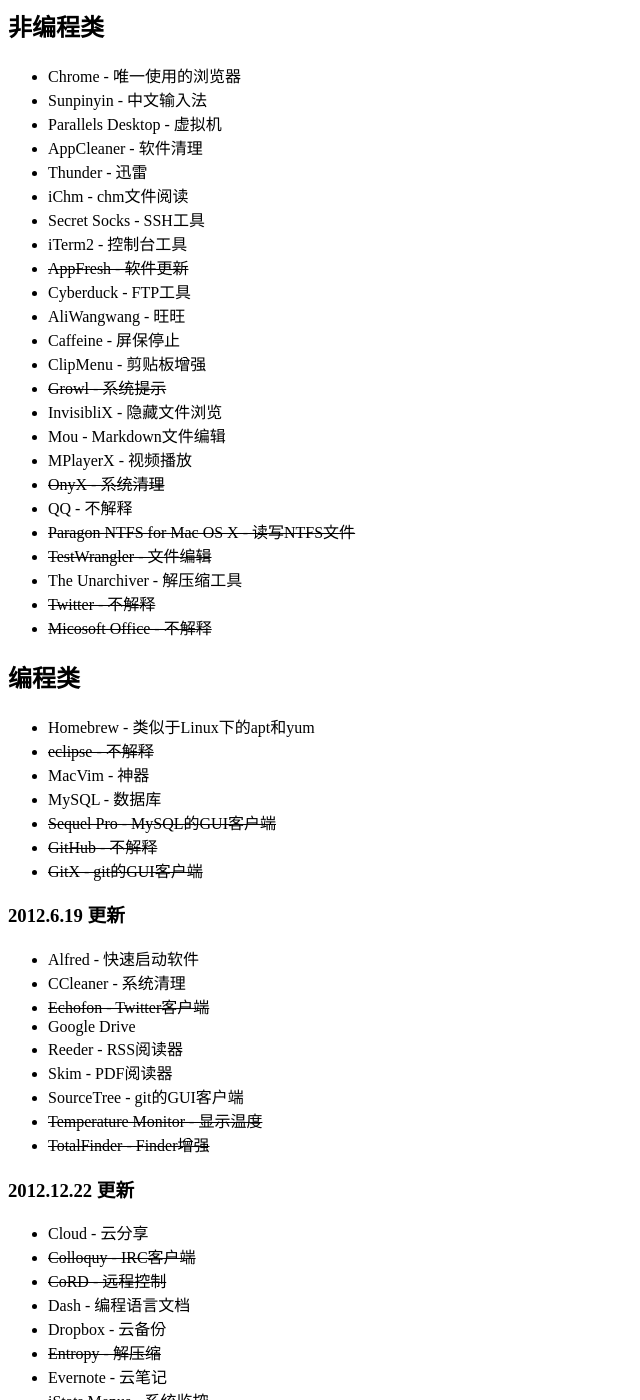
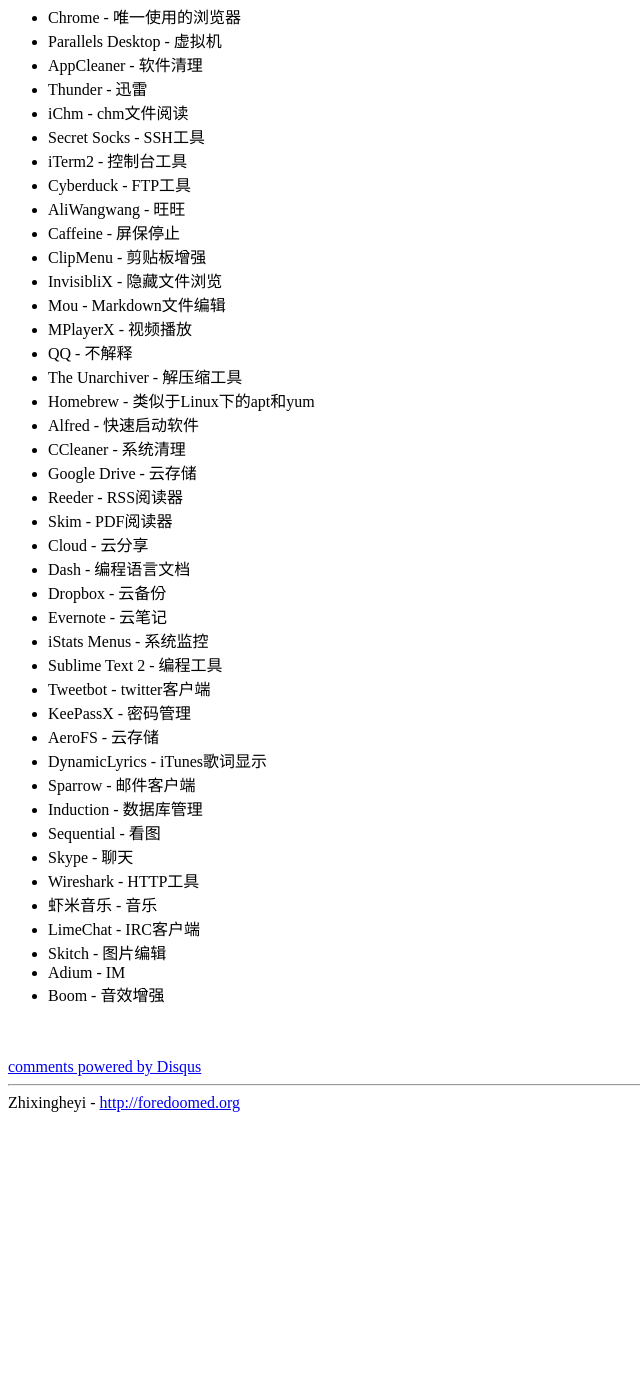
Before and after one commit to Foredoomed/foredoomed.org, a Jekyll site: the page built from _posts/2011-11-17-my-macbook-life-starts.markdown, in a window 1280 px wide and 1400 px high, scrolled down 365 px. Shown: the whole window, without its empty margins (0-640 px from the left). Built offline with Jekyll 4.4.1, drawn with Linux system fonts in a browser that asks for light colours; Markdown is read by kramdown in place of the engine named in the settings; comment, search, counter and statistics services are not loaded; after the commit the page ends 1485 px from its top, so only the background shows below that; some of the changed text lies outside the part shown.

Commit message:
Update post

```diff
--- a/_posts/2011-11-17-my-macbook-life-starts.markdown
+++ b/_posts/2011-11-17-my-macbook-life-starts.markdown
@@ -11,83 +11,45 @@
 
 下面是我目前安装的软件列表：
 
-## 非编程类
-
 *  Chrome - 唯一使用的浏览器
-*  Sunpinyin - 中文输入法
 *  Parallels Desktop - 虚拟机
 *  AppCleaner - 软件清理
 *  Thunder - 迅雷
 *  iChm - chm文件阅读
 *  Secret Socks - SSH工具
 *  iTerm2 - 控制台工具
-*  <s>AppFresh - 软件更新</s>
 *  Cyberduck - FTP工具
 *  AliWangwang - 旺旺
 *  Caffeine - 屏保停止
 *  ClipMenu - 剪贴板增强
-*  <s>Growl - 系统提示</s>
 *  InvisibliX - 隐藏文件浏览
 *  Mou - Markdown文件编辑
 *  MPlayerX - 视频播放
-*  <s>OnyX - 系统清理</s>
 *  QQ - 不解释
-*  <s>Paragon NTFS for Mac OS X - 读写NTFS文件</s>
-*  <s>TestWrangler - 文件编辑</s>
 *  The Unarchiver - 解压缩工具
-*  <s>Twitter - 不解释</s>
-*  <s>Micosoft Office - 不解释</s>
-
-## 编程类
-
 *  Homebrew - 类似于Linux下的apt和yum
-*  <s>eclipse - 不解释</s>
-*  MacVim - 神器
-*  MySQL - 数据库
-*  <s>Sequel Pro - MySQL的GUI客户端</s>
-*  <s>GitHub - 不解释</s>
-*  <s>GitX - git的GUI客户端</s>
-
-### 2012.6.19 更新
-
-* Alfred - 快速启动软件
-* CCleaner - 系统清理
-* <s>Echofon - Twitter客户端</s>
-* Google Drive
-* Reeder - RSS阅读器
-* Skim - PDF阅读器
-* SourceTree - git的GUI客户端
-* <s>Temperature Monitor - 显示温度</s>
-* <s>TotalFinder - Finder增强</s>
-
-### 2012.12.22 更新
-
-* Cloud - 云分享
-* <s>Colloquy - IRC客户端</s>
-* <s>CoRD - 远程控制</s>
-* Dash - 编程语言文档
-* Dropbox - 云备份
-* <s>Entropy - 解压缩</s>
-* Evernote - 云笔记
-* iStats Menus - 系统监控
-* Sublime Text 2 - 编程工具
-* Tweetbot - twitter客户端
-
-### 2013.07.14 更新
-
-* KeePassX - 密码管理
-* AeroFS - 云存储
-* DynamicLyrics - iTunes歌词显示
-* Sparrow - 邮件客户端
-* <s>XtraFinder - Finder增强</s>
-
-### 2013.10.23 更新
-
-* GoAgentX - 科学上网
-* Induction - 数据库管理
-* Sequential - 看图
-* Skype - 聊天
-* Wireshark - HTTP工具
-* 虾米音乐 - 音乐
-* LimeChat - IRC客户端
-* Skitch - 图片编辑
+*  Alfred - 快速启动软件
+*  CCleaner - 系统清理
+*  Google Drive - 云存储
+*  Reeder - RSS阅读器
+*  Skim - PDF阅读器
+*  Cloud - 云分享
+*  Dash - 编程语言文档
+*  Dropbox - 云备份
+*  Evernote - 云笔记
+*  iStats Menus - 系统监控
+*  Sublime Text 2 - 编程工具
+*  Tweetbot - twitter客户端
+*  KeePassX - 密码管理
+*  AeroFS - 云存储
+*  DynamicLyrics - iTunes歌词显示
+*  Sparrow - 邮件客户端
+*  Induction - 数据库管理
+*  Sequential - 看图
+*  Skype - 聊天
+*  Wireshark - HTTP工具
+*  虾米音乐 - 音乐
+*  LimeChat - IRC客户端
+*  Skitch - 图片编辑
+*  Adium - IM
+*  Boom - 音效增强
```
